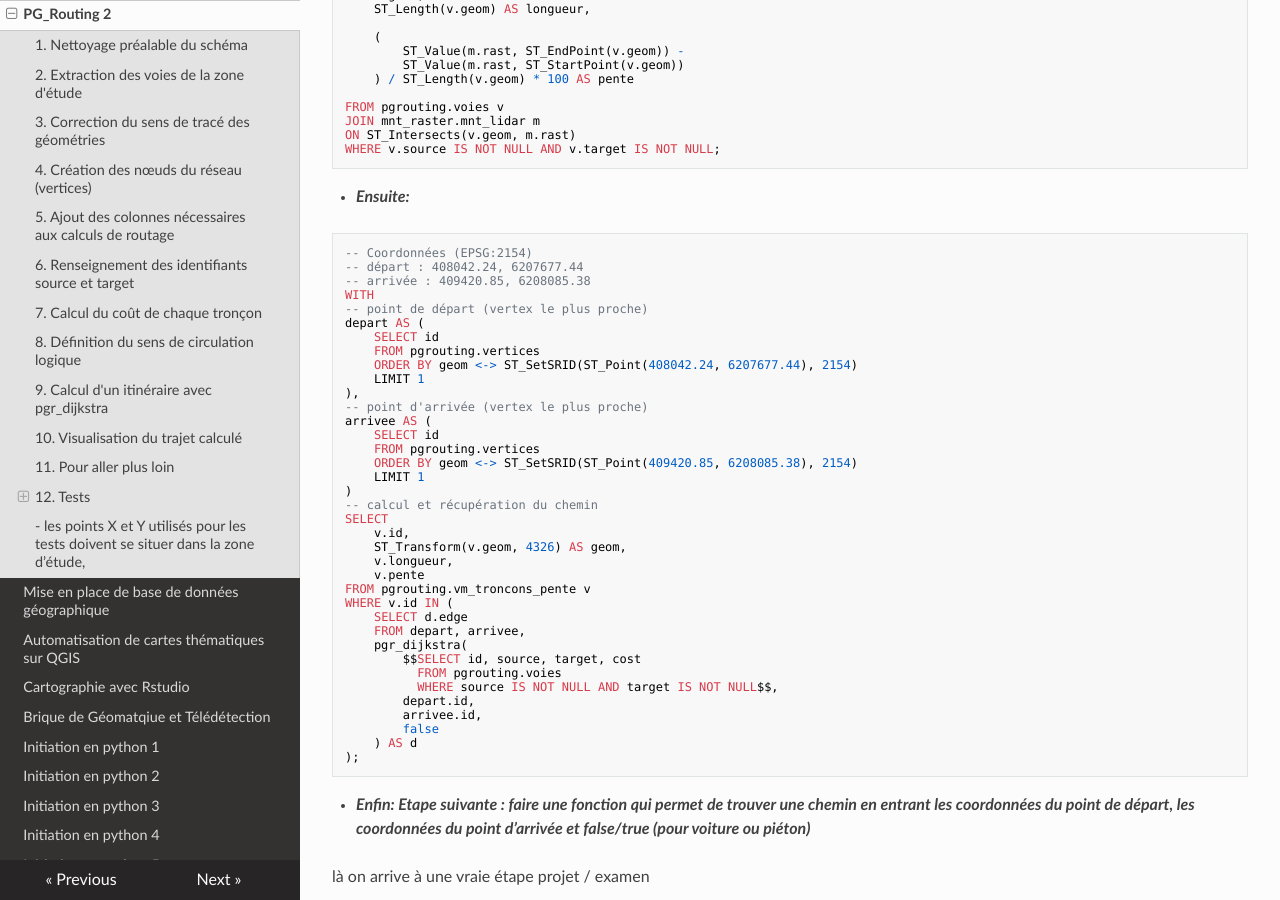
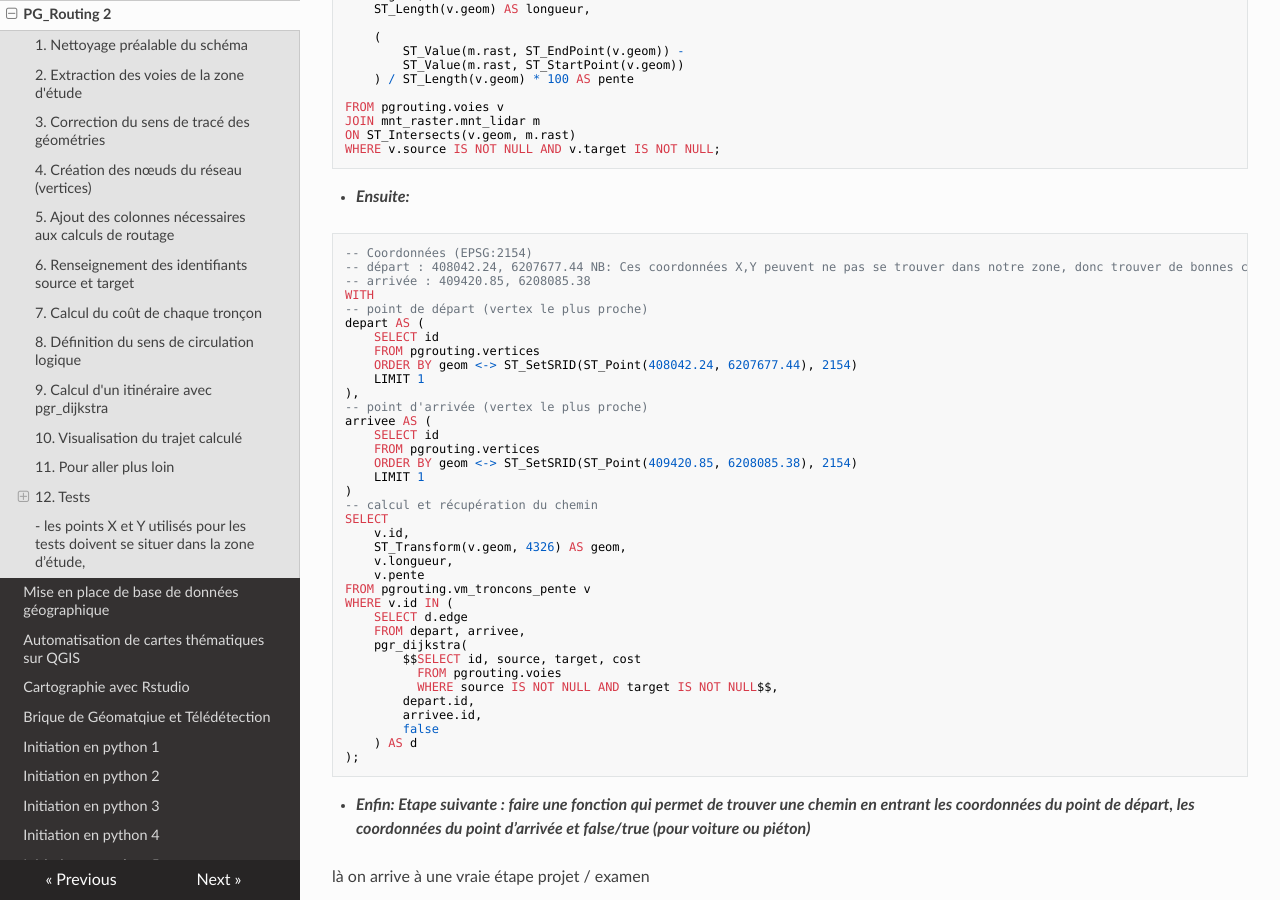
Before and after one commit to abdou123-guene/Site_de_documentation_geomatique, an MkDocs documentation site: the page built from docs/pgrouting1.md, in a window 1280 px wide and 900 px high, scrolled down 7476 px. Built offline with MkDocs 1.6.1, drawn with Linux system fonts in a browser that asks for light colours; nearby versions of some CDN libraries.

Commit message:
Clarify starting coordinates in pgrouting1.md
Added note about potential coordinate issues in pgrouting1.md.

````diff
--- a/docs/pgrouting1.md
+++ b/docs/pgrouting1.md
@@ -331,7 +331,7 @@ WHERE v.source IS NOT NULL AND v.target IS NOT NULL;
 
 ```sql
 -- Coordonnées (EPSG:2154)
--- départ : 408042.24, 6207677.44
+-- départ : 408042.24, 6207677.44 NB: Ces coordonnées X,Y peuvent ne pas se trouver dans notre zone, donc trouver de bonnes coordonnées X,Y
 -- arrivée : 409420.85, 6208085.38
 WITH
 -- point de départ (vertex le plus proche)
````
